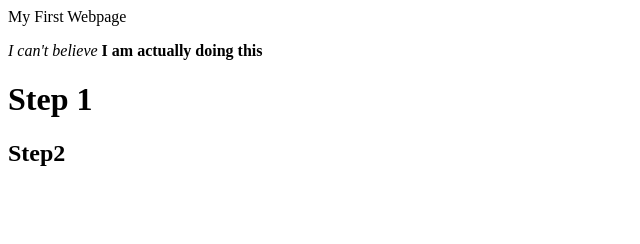
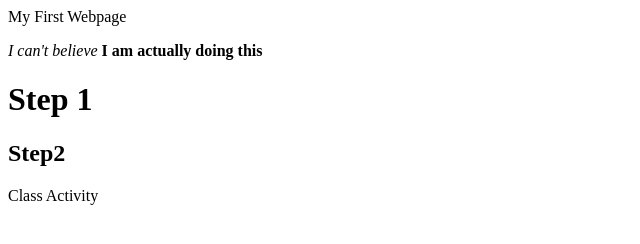
Before and after one commit to Radfords1/my-first-repo, a plain HTML site: page index.html in a window 1280 px wide. Shown: the whole page, without its empty margins (0-640 px from the left). Drawn offline with Linux system fonts and the light colour scheme.

Commit message:
Class Activity

```diff
--- a/index.html
+++ b/index.html
@@ -10,5 +10,7 @@
     <p><em>I can't believe </em><strong> I am actually doing this </strong>
     <h1>Step 1</h1>
     <h2>Step2 </h2>
+
+        <div>Class Activity</div>
 </body>
 </html>
```
